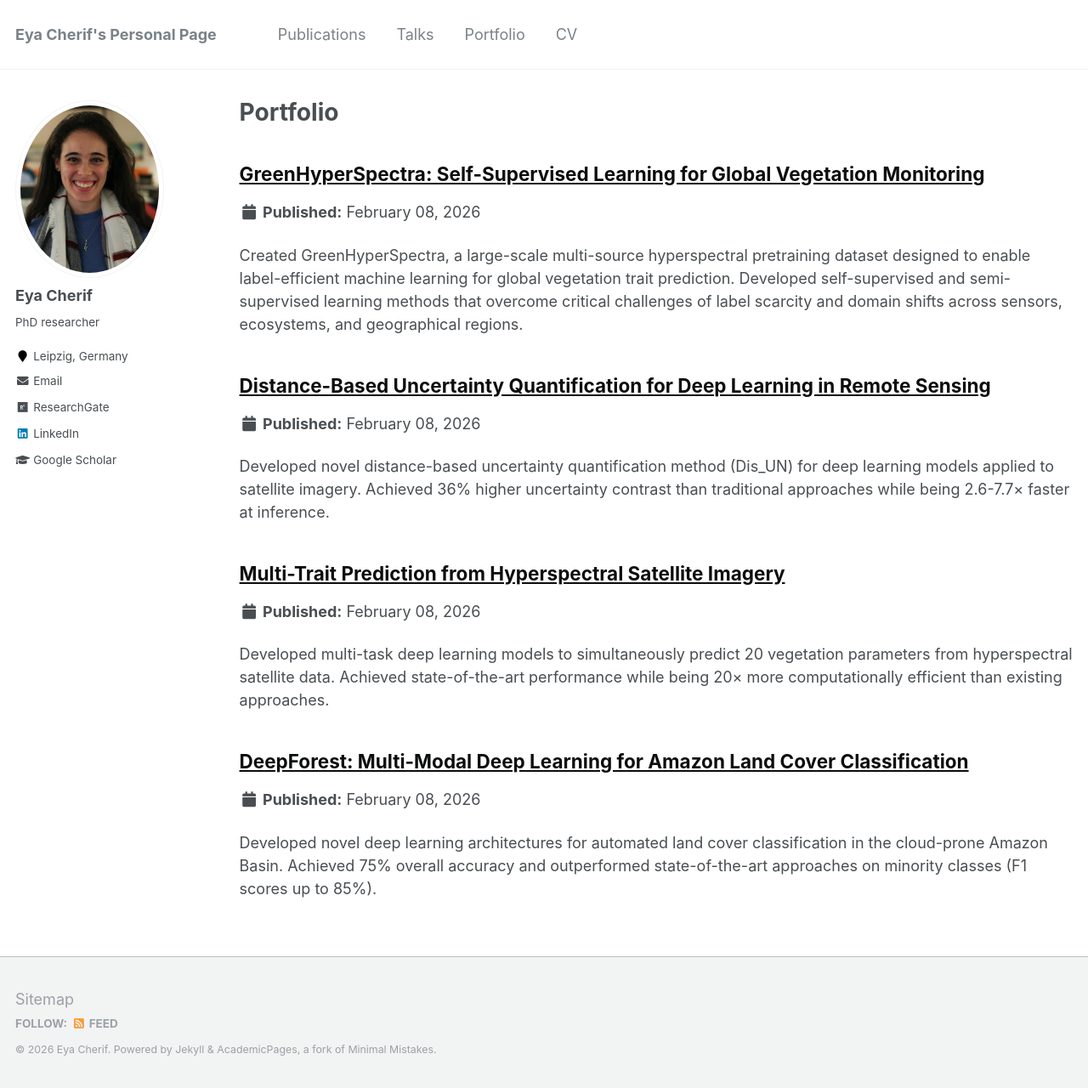
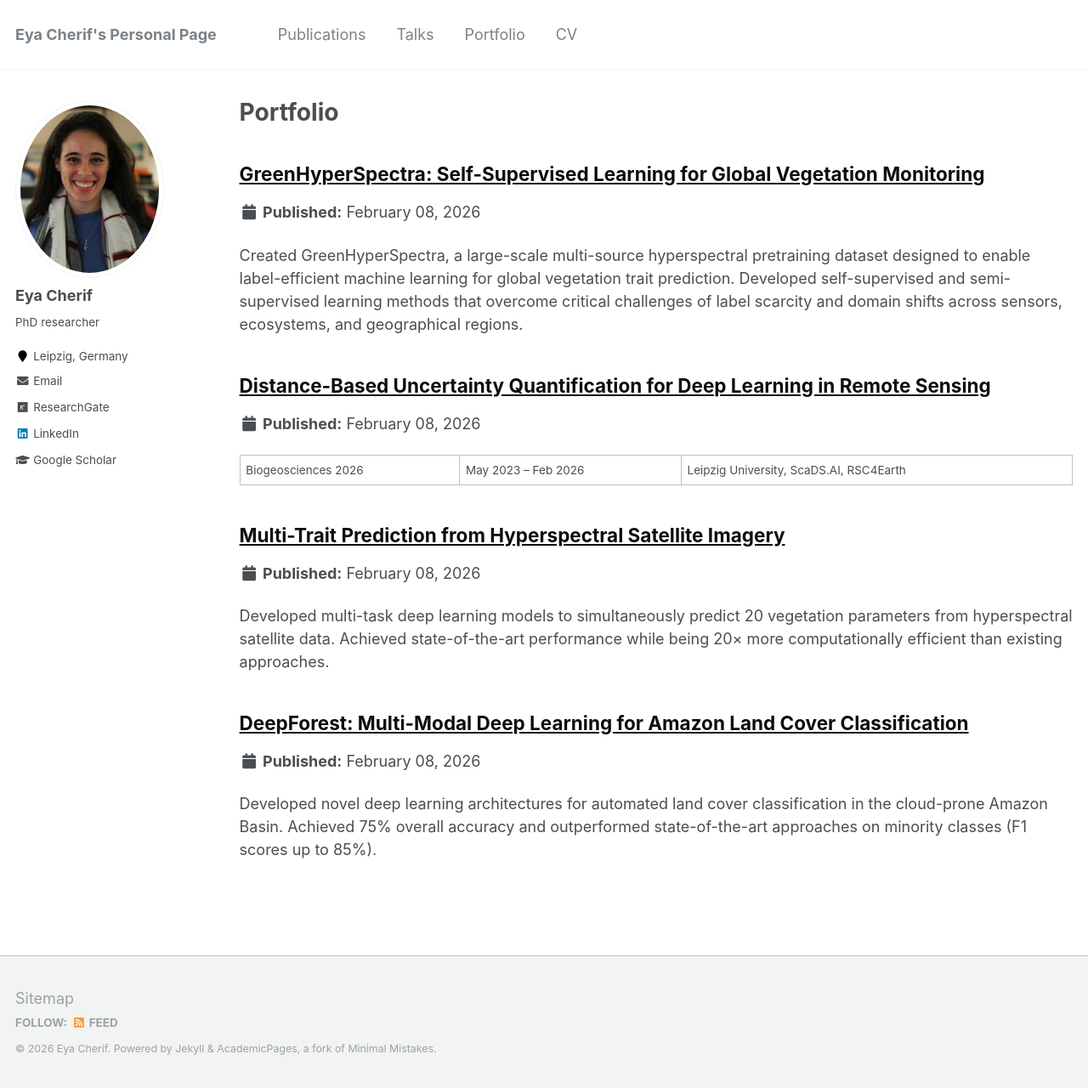
Before and after one commit to echerif18/echerif18.github.io, a Jekyll site: the page built from _pages/portfolio.html, in a window 1280 px wide and 1280 px high. Shown: the whole window at 85% size. Built offline with Jekyll 4.4.1, drawn with Linux system fonts in a browser that asks for light colours.

Commit message:
Update portfolio-2-uncertainty.md

```diff
--- a/_portfolio/portfolio-2-uncertainty.md
+++ b/_portfolio/portfolio-2-uncertainty.md
@@ -1,9 +1,9 @@
 ---
 title: "Distance-Based Uncertainty Quantification for Deep Learning in Remote Sensing"
-excerpt: "Developed novel distance-based uncertainty quantification method (Dis_UN) for deep learning models applied to satellite imagery. Achieved 36% higher uncertainty contrast than traditional approaches while being 2.6-7.7× faster at inference."
+excerpt: "Biogeosciences 2026 | May 2023 – Feb 2026 | Leipzig University, ScaDS.AI, RSC4Earth"
 collection: portfolio
 ---
-
+## Distance-Based Uncertainty Quantification for Deep Learning in Remote Sensing
 **Biogeosciences 2026** | May 2023 – Feb 2026 | Leipzig University, ScaDS.AI, RSC4Earth
 
 Developed novel distance-based uncertainty quantification method (Dis_UN) for deep learning models applied to satellite imagery analysis. Addressed critical challenge of reliable uncertainty estimation when models encounter out-of-domain data (unseen regions, species, biomes, or scene components like clouds and water). Achieved 36% higher uncertainty contrast than traditional variance-based approaches while being 2.6-7.7× faster at inference.
@@ -26,8 +26,6 @@
 **Impact:**
 - **Publication:** Accepted in Biogeosciences (2026)
 - **Conference Presentation:** GFÖ 2023 (German Ecological Society)
-- **Methodological Advancement:** Novel approach outperforms standard methods in real-world scenarios
-- **Practical Application:** Enables reliable deployment with quality flags for predictions
 
 **Links:**
 - [Preprint](https://egusphere.copernicus.org/preprints/2025/egusphere-2025-1284/)
```
